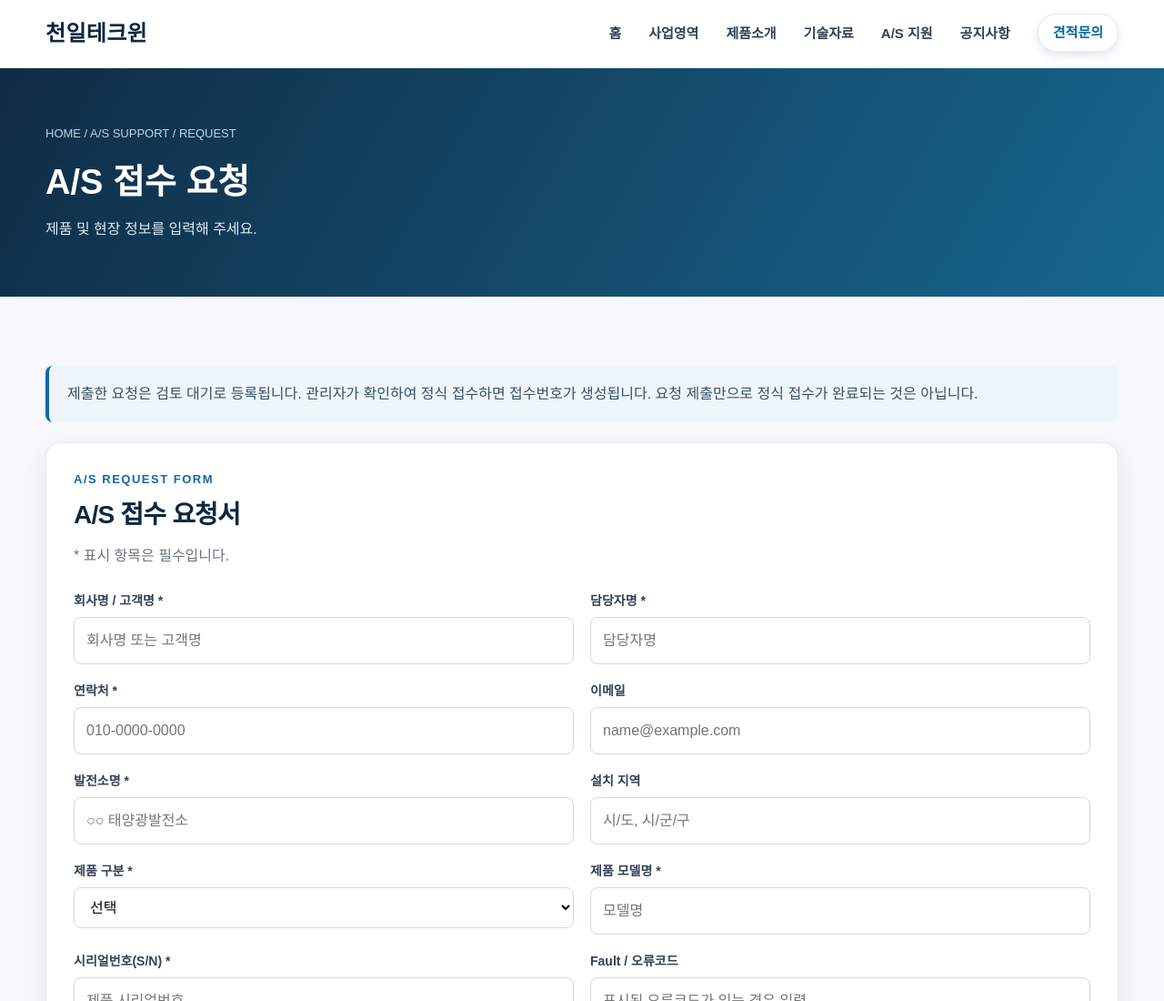
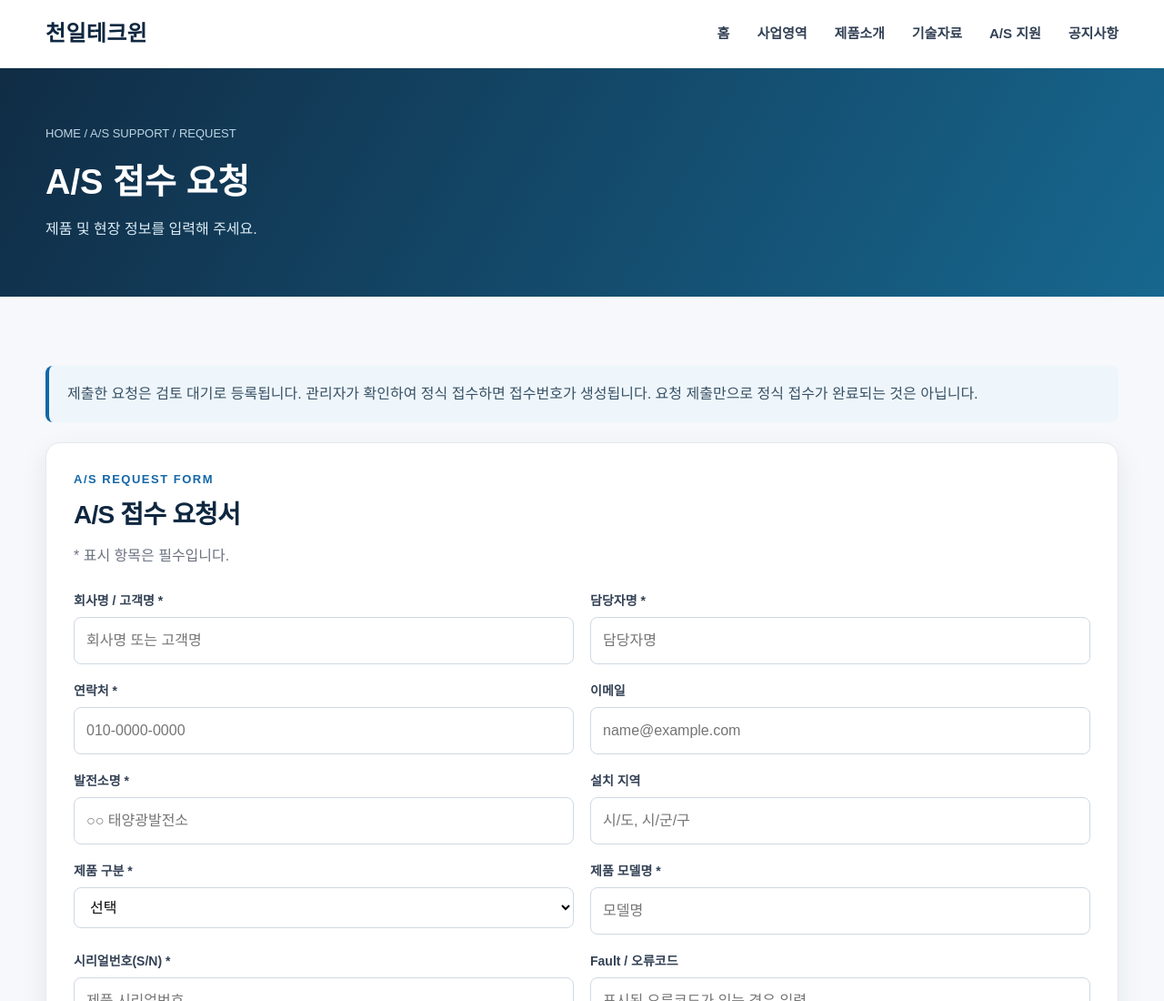
Before and after one commit to outridersun-sudo/Solar-Homepage, a website: page public/as-request.html in a window 1280 px wide. Shown: the top 1100 px of the page at 91% size. Drawn offline with Linux system fonts and the light colour scheme.

Commit message:
Add files via upload

```diff
--- a/public/as-request.html
+++ b/public/as-request.html
@@ -5,33 +5,7 @@
   <meta name="viewport" content="width=device-width, initial-scale=1.0">
   <title>A/S 접수 요청 | 천일테크윈</title>
   <link rel="stylesheet" href="css/style.css">
-<link rel="stylesheet" href="css/as-request-mobile.css"><style id="quote-navigation-style">
-/* 견적문의 메뉴만 가볍게 떠 보이도록 표시합니다. 기존 헤더의 선과 다른 메뉴는 변경하지 않습니다. */
-.site-header .nav > a.nav-quote {
-  display: inline-flex;
-  align-items: center;
-  justify-content: center;
-  white-space: nowrap;
-  padding: 8px 16px;
-  border: 1px solid #e0eaf2;
-  border-radius: 999px;
-  background: #ffffff;
-  color: #08689f;
-  box-shadow: 0 4px 11px rgba(28, 65, 94, 0.13);
-  text-decoration: none;
-  transform: translateY(-1px);
-  transition: box-shadow .2s ease, transform .2s ease;
-}
-.site-header .nav > a.nav-quote::after {
-  display: none;
-}
-.site-header .nav > a.nav-quote:hover,
-.site-header .nav > a.nav-quote:focus-visible {
-  box-shadow: 0 6px 15px rgba(28, 65, 94, 0.19);
-  transform: translateY(-2px);
-}
-</style>
-</head>
+<link rel="stylesheet" href="css/as-request-mobile.css"></head>
 
 <body>
 <header class="site-header">
@@ -45,7 +19,6 @@
       <a href="downloads.html">기술자료</a>
       <a href="as-service.html">A/S 지원</a>
       <a href="notices.html">공지사항</a>
-      <a class="nav-quote" href="quote.html">견적문의</a>
     </nav>
   </div>
 </header>
@@ -54,7 +27,7 @@
   <a href="index.html" class="as-mobile-brand">천일테크윈 <span>| A/S 접수</span></a>
   <details class="as-mobile-menu">
     <summary aria-label="메뉴 열기"><svg viewBox="0 0 24 24" width="20" height="20" aria-hidden="true"><path d="M4 6h16M4 12h16M4 18h10" fill="none" stroke="currentColor" stroke-width="1.5" stroke-linecap="round"></path></svg></summary>
-    <nav aria-label="A/S 메뉴"><a href="index.html">홈으로</a><a href="as-service.html">A/S 안내</a><a href="quote.html">견적문의</a></nav>
+    <nav aria-label="A/S 메뉴"><a href="index.html">홈으로</a><a href="as-service.html">A/S 안내</a></nav>
   </details>
 </header><section class="page-hero">
   <div class="container">
```
